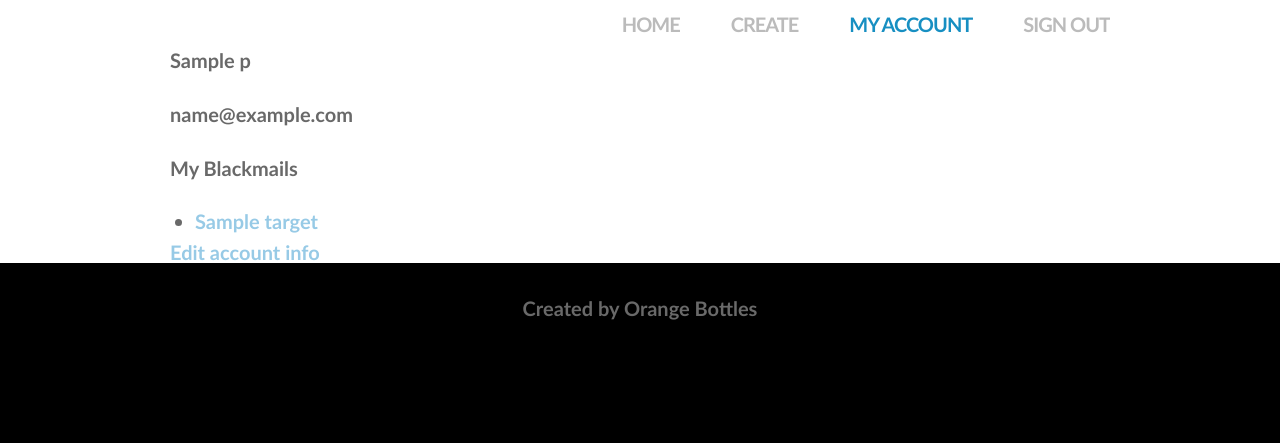
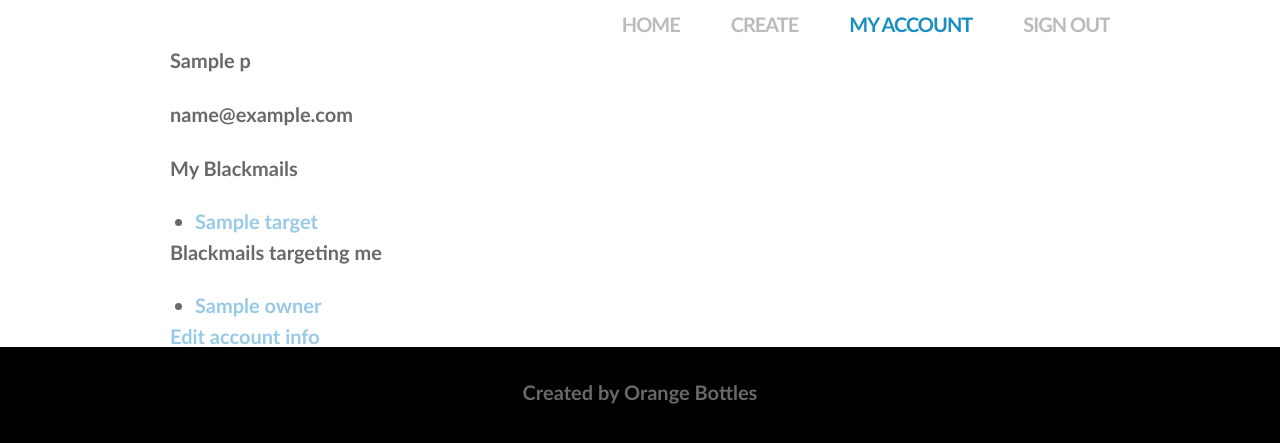
Before and after one commit to schleppington/OrangeBottles, a Django app: template OrangeBottles/secrets/templates/secrets/myaccount.html in a window 1280 px wide. Shown: the part 163-606 px from the top of the page. Run offline with Django 3.2, Linux system fonts and the light colour scheme; the template is opened without the code that fills it: most values are stand-ins (such as "Sample title", 1, 10 or a date in 2020); parts of the project's set-up code (start-up, migrations or seed data) failed here and were passed over; some libraries are stand-ins or nearby versions.

Commit message:
added bms targeting me to my account page

```diff
--- a/OrangeBottles/secrets/templates/secrets/myaccount.html
+++ b/OrangeBottles/secrets/templates/secrets/myaccount.html
@@ -18,6 +18,12 @@ class=active
           {% endfor %}
         </ul>
 
+      <p> Blackmails targeting me </p>
+        <ul>
+          {% for bm in target_list %}
+            <li><a href='/secrets/details/{{ bm.pk }}/'>{{ bm.owner }}</a></li>
+          {% endfor %}
+        </ul>
         <a href='/secrets/editaccount/'>Edit account info</a>
     </div> <!-- /container -->
 
--- a/OrangeBottles/secrets/views.py
+++ b/OrangeBottles/secrets/views.py
@@ -373,9 +373,11 @@ def myaccount(request):
     p = get_object_or_404(Person, email=curEmail)
 
     bms = Blackmail.objects.filter(owner=p)
+    badbms = Blackmail.objects.filter(target=p)
 
     outputDict['p'] = p
     outputDict['bm_list'] = bms
+    outputDict['target_list'] = badbms
     return render_to_response('secrets/myaccount.html', outputDict)
 
 
```
Also changed, not shown: 1 other file.
